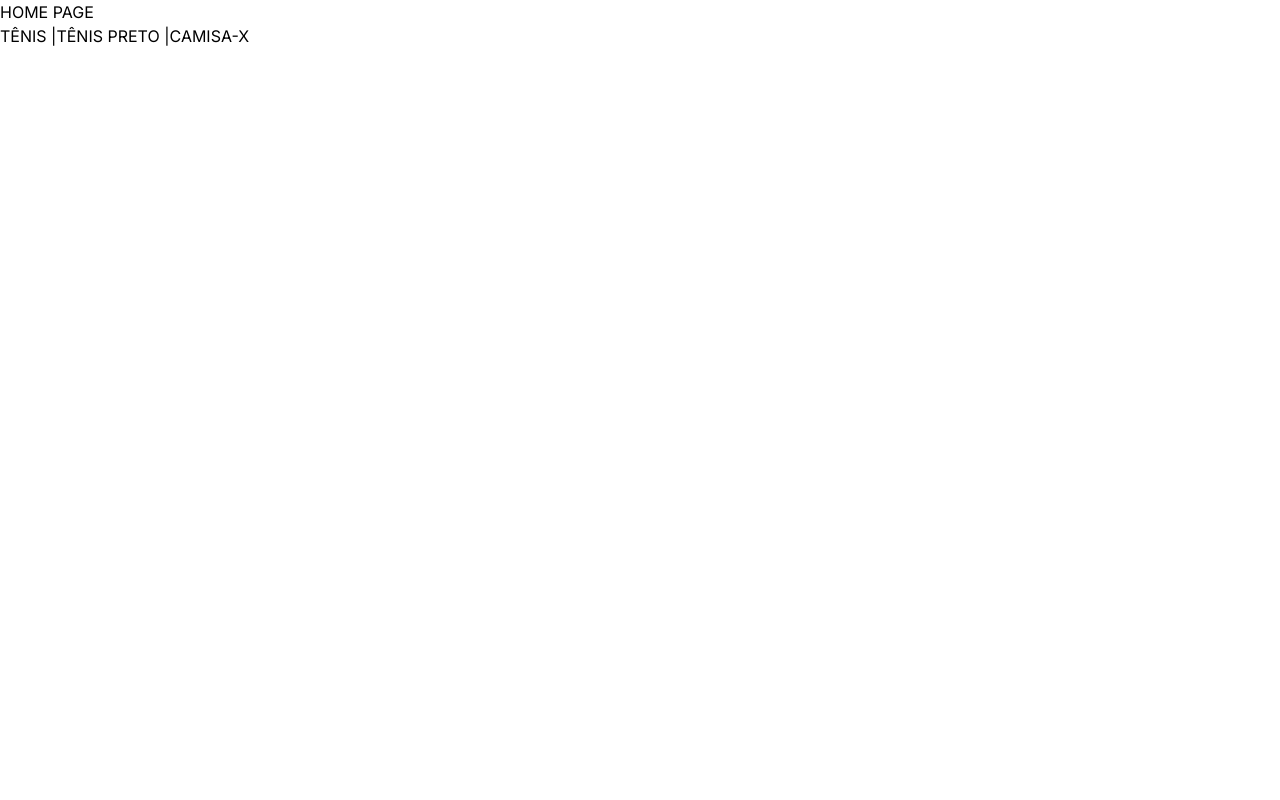
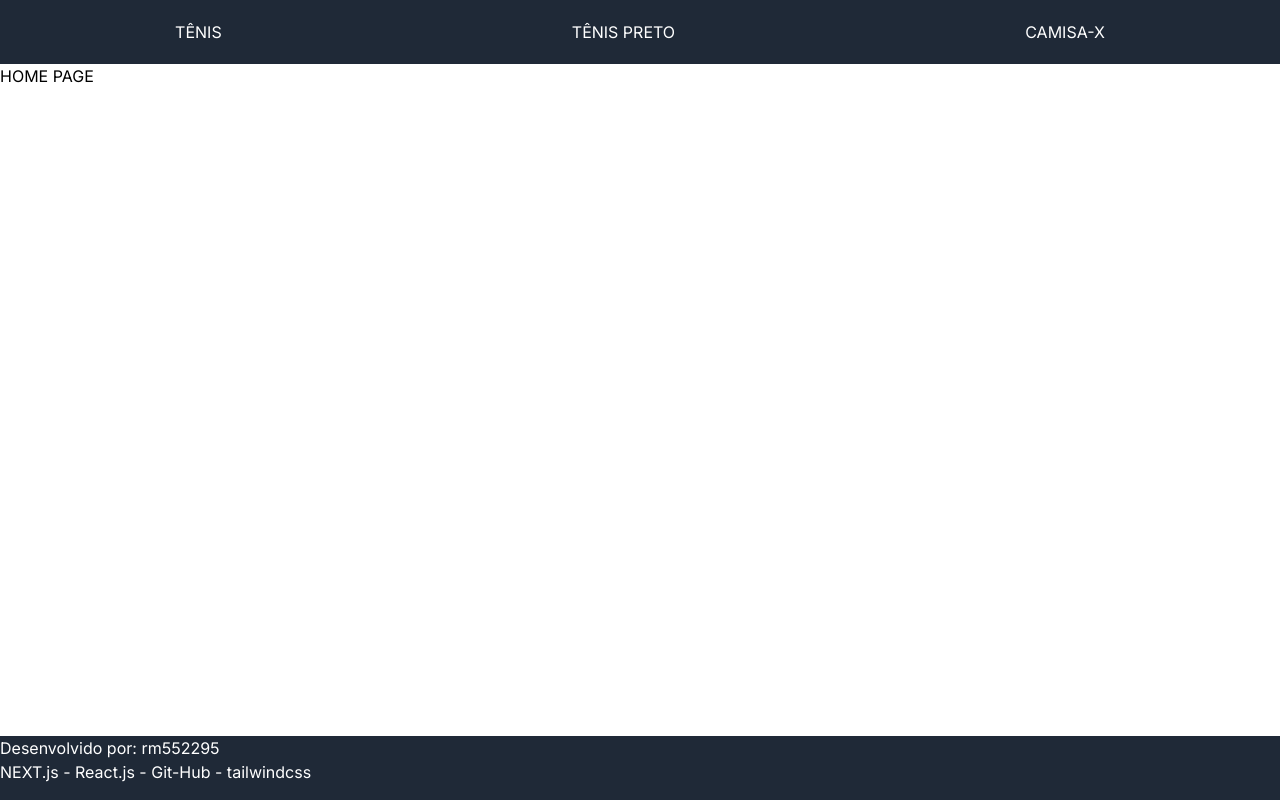
Before and after one commit to MatheusFelipeCamarinhaDuarte/loja-app, a Next.js app: page / in a window 1280 px wide. Built offline with nearby package versions, Linux system fonts and the light colour scheme.

Commit message:
Criação e estilização do rodapé e do cabecalho

```diff
--- a/src/app/globals.css
+++ b/src/app/globals.css
@@ -1,3 +1,9 @@
-@import "tailwindcss/base";
-@import "tailwindcss/components";
-@import "tailwindcss/utilities";
+@tailwind base;
+@tailwind components;
+@tailwind utilities;
+
+@layer components{
+    .link-cabecalho {
+        @apply block p-5 xl:p-5 sm:p-2 md:p-5 hover:bg-amber-400 transition-all duration-500 ease-out rounded;
+    }
+};
--- a/src/app/layout.jsx
+++ b/src/app/layout.jsx
@@ -1,6 +1,7 @@
 import { Inter } from 'next/font/google'
 import './globals.css'
-
+import Cabecalho from '@/components/Cabecalho/Cabecalho.jsx'
+import Rodape from '@/components/Rodape/Rodape'
 const inter = Inter({ subsets: ['latin'] })
 
 export const metadata = {
@@ -12,7 +13,9 @@
   return (
     <html lang="pt-br">
       <body className={inter.className}>
+        <Cabecalho/>
         {children}
+        <Rodape/>
       </body>
     </html>
   )
--- /dev/null
+++ b/src/app/not-found.jsx
@@ -0,0 +1,10 @@
+
+
+export default function  () {
+  return (
+    <div>
+        <h1>OPS! 404</h1>
+        <p>Sorry, the page you are looking does not not exist!</p>
+    </div>
+  )
+}
--- a/src/app/page.jsx
+++ b/src/app/page.jsx
@@ -4,11 +4,6 @@
   return (
     <>
       <h1>HOME PAGE</h1>
-      <div>
-        <Link href="/produtos/tenis">TÊNIS</Link> |
-        <Link href="/produtos/produto/Tenis-preto">TÊNIS PRETO</Link> |
-        <Link href="/produtos/produto/camisa-xadrez">CAMISA-X</Link>
-      </div>
     </>
   )
 }
--- /dev/null
+++ b/src/components/Cabecalho/Cabecalho.jsx
@@ -0,0 +1,14 @@
+import Link from "next/link";
+
+
+export default function Cabecalho() {
+    return (
+        <header className="bg-gray-800 text-white h-16">
+            <nav className="flex flex-row justify-around">
+                <Link className="link-cabecalho" href="/produtos/produto/estaticas/tenis">TÊNIS</Link>
+                <Link className="link-cabecalho" href="/produtos/produto/dinamicas/estranho/tenis-preto">TÊNIS PRETO</Link>
+                <Link className="link-cabecalho" href="/produtos/produto/dinamicas/vestuario/camisa-xadrez">CAMISA-X</Link>
+            </nav>
+        </header>
+    )
+}
--- /dev/null
+++ b/src/components/Rodape/Rodape.jsx
@@ -0,0 +1,10 @@
+export default function Rodape() {
+    return (
+        <footer className="bg-gray-800 text-white h-16 fixed w-full bottom-0">
+            <div>
+                <p>Desenvolvido por: <span>rm552295</span></p>
+                <p>NEXT.js - React.js - Git-Hub - tailwindcss</p>
+            </div>
+        </footer>
+    )
+}
```
Also changed, not shown: src/app/produtos/produto/dinamicas/estranho/[slug]/page.jsx (renamed from src/app/produtos/produto/[slug]/page.jsx), src/app/produtos/produto/dinamicas/vestuario/[camisa]/page.jsx (renamed from src/app/produtos/produto/[camisa]/page.jsx), src/app/produtos/produto/estaticas/tenis/page.jsx (renamed from src/app/produtos/tenis/page.jsx).
